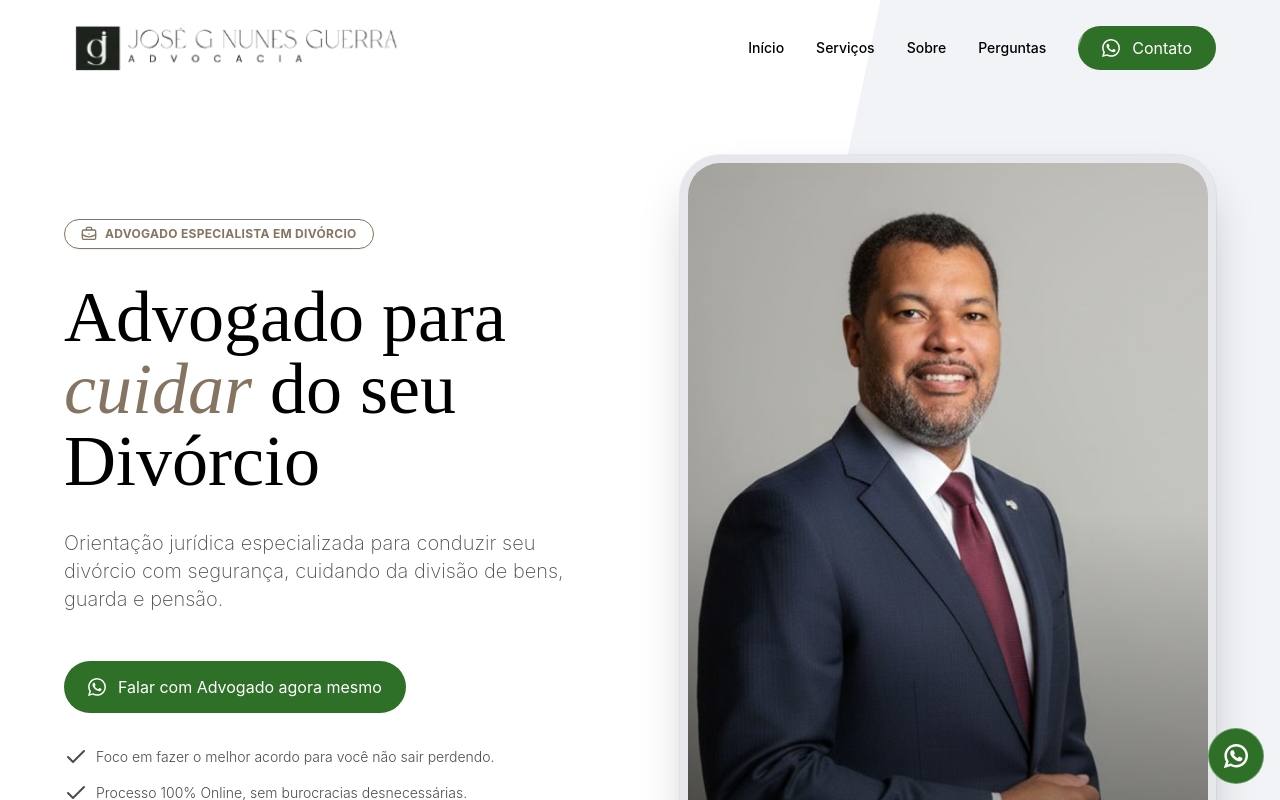
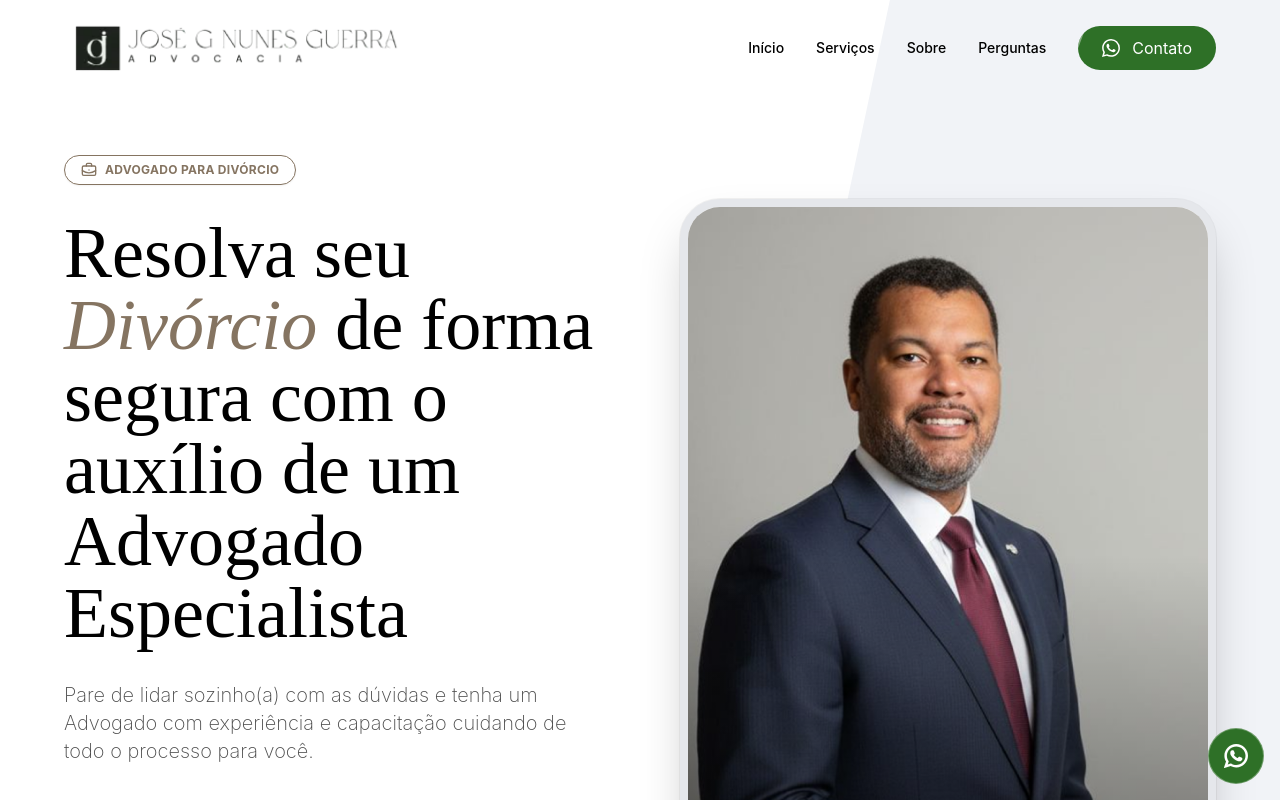
Before and after one commit to Paper-Street-Softwares/LPS-Jose-Guerra-Advogado-de-Divorcio, a React (Vite) app: page / in a window 1280 px wide. Shown: the top 800 px of the page. Built offline with nearby package versions, Linux system fonts and the light colour scheme.

Commit message:
fix: Copy Hero

```diff
--- a/src/content/content.jsx
+++ b/src/content/content.jsx
@@ -122,16 +122,18 @@ const content = {
       ctaButtonTextResponsive: "Contato",
     },
     hero: {
-      miniTag: "Advogado ESPECIALISTA EM DIVÓRCIO",
-      FirstPart: <span>Advogado para</span>,
+      miniTag: "ADVOGADO PARA DIVÓRCIO",
+      FirstPart: <span>Resolva seu</span>,
       Destaque: (
-        <span className="relative italic font-light destaque">cuidar</span>
+        <span className="relative italic font-light destaque">Divórcio</span>
       ),
-      SecondPart: <span>do seu Divórcio</span>,
+      SecondPart: (
+        <span>de forma segura com o auxílio de um Advogado Especialista</span>
+      ),
       subtitle: (
         <p>
-          Orientação jurídica especializada para conduzir seu divórcio com
-          segurança, cuidando da divisão de bens, guarda e pensão.
+          Pare de lidar sozinho(a) com as dúvidas e tenha um Advogado com
+          experiência e capacitação cuidando de todo o processo para você.
         </p>
       ),
       heroDefaultImage: heroDefaultImg, // img da pessoa mobile
@@ -140,13 +142,13 @@ const content = {
       alt: "Imagem ilustrativa da Seção Início",
       ctaButtonAriaLabel:
         "Botão para chamada de ação para contato pelo whatsapp",
-      ctaButtonText: "Falar com Advogado agora mesmo",
+      ctaButtonText: "Quero falar com o Advogado agora",
       ctaButtonTextSecondary: "A_Definir",
       obsHero: {
         icon: <LucideIdCard />,
         iconTwo: <LucideIdCard />,
         text: "Foco em fazer o melhor acordo para você não sair perdendo.",
-        textTwo: "Processo 100% Online, sem burocracias desnecessárias.",
+        textTwo: "Processo conduzido para ser rápido e evitar conflitos.",
       },
       secondaryCta: "Contato",
       images: {
```
